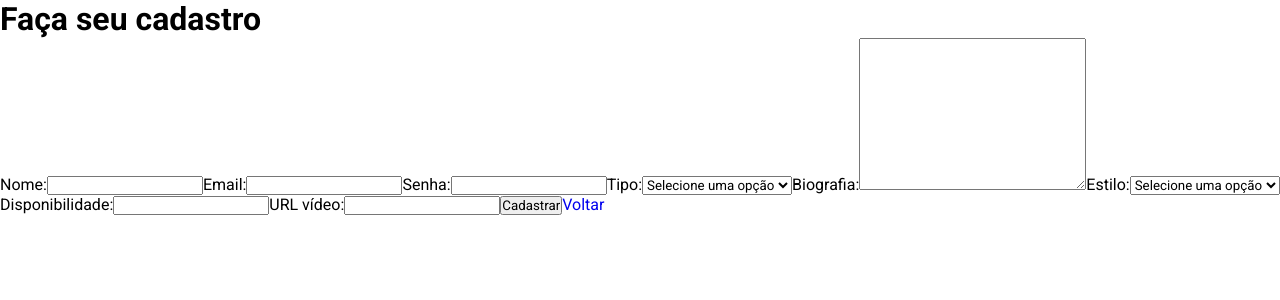
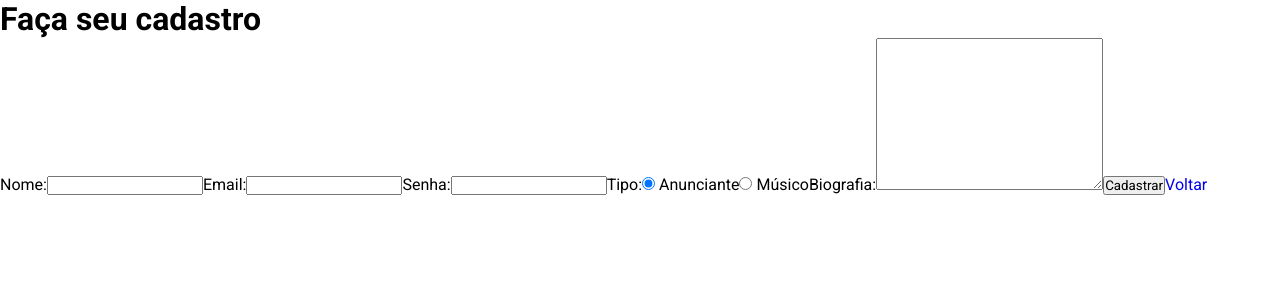
Before and after one commit to Lucas-2000/usjt_des_web_2023_1_a3, a React (Vite) app in the folder frontend/: page /cadastrar in a window 1280 px wide. Shown: the top 300 px of the page. Built offline with nearby package versions, Linux system fonts and the light colour scheme.

Commit message:
criada lógica para inclusão de usuarios

```diff
--- a/frontend/src/pages/auth/Cadastro.jsx
+++ b/frontend/src/pages/auth/Cadastro.jsx
@@ -4,7 +4,7 @@ export const Cadastro = () => {
   const [nome, setNome] = useState("");
   const [email, setEmail] = useState("");
   const [senha, setSenha] = useState("");
-  const [tipo, setTipo] = useState("");
+  const [tipo, setTipo] = useState("A");
   const [biografia, setBiografia] = useState("");
   const [estilo, setEstilo] = useState("");
   const [disponibilidade, setDisponibilidade] = useState("");
@@ -13,6 +13,7 @@ export const Cadastro = () => {
   function handleSubmitForm(e) {
     e.preventDefault();
 
+    if (tipo === "M") {
       fetch("http://localhost:4000/usuarios", {
         method: "POST",
         headers: { "Content-type": "application/json" },
@@ -30,6 +31,33 @@ export const Cadastro = () => {
         console.log(res);
         return res;
       });
+    } else {
+      try {
+        fetch("http://localhost:4000/usuarios", {
+          method: "POST",
+          headers: { "Content-type": "application/json" },
+          body: JSON.stringify({
+            nome,
+            email,
+            senha,
+            tipo,
+            biografia,
+            estilo: "",
+            disponibilidade: "",
+            link: "",
+          }),
+        }).then((res) => {
+          console.log(res);
+          if (!res.ok) {
+            return window.alert("Erro na inclusão, usuário já cadastrado");
+          }
+          window.alert("Usuário cadastrado com sucesso");
+          return res;
+        });
+      } catch (err) {
+        window.alert(`Erro: ${err.message}`);
+      }
+    }
   }
 
   return (
@@ -44,11 +72,33 @@ export const Cadastro = () => {
           <label>Senha:</label>
           <input type="password" onChange={(e) => setSenha(e.target.value)} />
           <label>Tipo:</label>
-          <select onChange={(e) => setTipo(e.target.value)}>
-            <option value="">Selecione uma opção</option>
-            <option value="A">Anunciante</option>
-            <option value="M">Músico</option>
-          </select>
+          <input
+            checked={tipo === "A"}
+            type="radio"
+            value="A"
+            name="tipo"
+            onChange={(e) => setTipo(e.target.value)}
+          />{" "}
+          Anunciante
+          <input
+            checked={tipo === "M"}
+            type="radio"
+            value="M"
+            name="tipo"
+            onChange={(e) => setTipo(e.target.value)}
+          />{" "}
+          Músico
+          {tipo === "A" ? (
+            <>
+              <label>Biografia:</label>
+              <textarea
+                cols="30"
+                rows="10"
+                onChange={(e) => setBiografia(e.target.value)}
+              ></textarea>
+            </>
+          ) : (
+            <>
               <label>Biografia:</label>
               <textarea
                 cols="30"
@@ -72,6 +122,8 @@ export const Cadastro = () => {
               />
               <label>URL vídeo:</label>
               <input type="text" onChange={(e) => setLink(e.target.value)} />
+            </>
+          )}
           <input type="submit" value="Cadastrar" />
           <a href="/">Voltar</a>
         </form>
```
Lines whose indentation alone changed are shown as unchanged.
